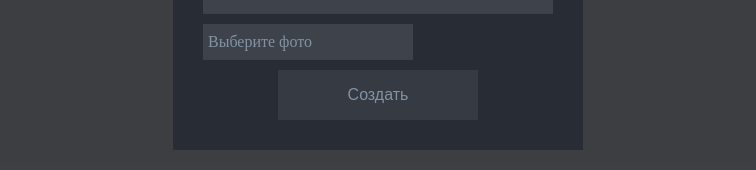
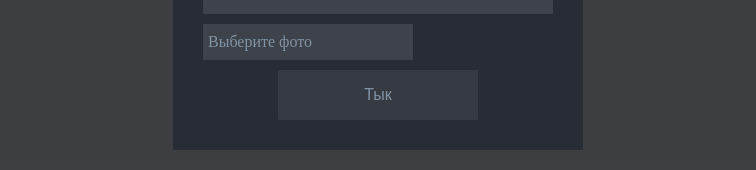
Before and after one commit to Sorati/obsinv, a React (Create React App) app: page /Add in a window 1280 px wide. Shown: the part 601-771 px from the top of the page, without its empty margins (262-1018 px from the left). Built offline with nearby package versions, Linux system fonts and the light colour scheme.

Commit message:
get properties to person

```diff
--- a/src/components/ItemList/ItemList.jsx
+++ b/src/components/ItemList/ItemList.jsx
@@ -12,14 +12,16 @@ const ItemList = (props) => {
         let items = [];
         for (let type in list) {
             const listElement = list[type];
-            if (type !== 'person') {
+            if (type === 'person') {
                 for (let item of listElement) {
                     // console.log(type)
                     items.push(
                         <Item
                             type={`${item.type}`}
-                            name={`${item.user}`}
-                            inventory={`${item.inventory}`}
+                            // name={`${item.user}`}
+                            name={`${item.fullName}`} //person
+                            // inventory={`${item.inventory}`}
+                            inventory={`${item.location}`} //person
                             key={`${type}${item.id}`}
                         />
                     )
--- a/src/components/modalAddItems/ModalAddItems.jsx
+++ b/src/components/modalAddItems/ModalAddItems.jsx
@@ -6,6 +6,7 @@ class ModalAddItems extends React.PureComponent {
     constructor(props) {
         super(props);
         this.data = props.date.data;
+        this.getForm = React.createRef();
         this.state = {
             typeItems: ''
         }
@@ -19,13 +20,59 @@ class ModalAddItems extends React.PureComponent {
         return list
     }
 
+    _isEmpty(valueStr) {
+        if (valueStr.length > 0) {
+            return valueStr
+        } else {
+            return '---'
+        }
+    }
+    _addNewPerson() {
+        let form = this.getForm.current;
+        let newItem = [];
+        for (let property of form.querySelectorAll('input')) {
+            switch (property.type) {
+                case 'checkbox':
+                    newItem.push(property.checked);
+                    break;
+                case  'file': {
+                    let valueFile = typeof property.files[0] === 'undefined';
+                    newItem.push(valueFile ? 'ᐈ Изображение отсутствует' : property.files[0].name)
+                }
+                    break;
+                case 'text':
+                    newItem.push(this._isEmpty(property.value));
+                    // if (property.value.length > 0) {
+                    //     newItem.push(property.value);
+                    // } else {
+                    //     newItem.push('---')
+                    // }
+                    break;
+            }
+        }
+        let textarea = form.querySelector('textarea');
+
+        newItem.push(this._isEmpty(textarea.value));
+
+        // if (textarea.value.length > 0) {
+        //     newItem.push(textarea.value)
+        // } else {
+        //     newItem.push('---')
+        // }
+        console.log(newItem);
+    }
+
+    componentDidMount() {
+
+    }
+
     render() {
         return (
             <div className={style.outsude}>
                 <div className={style.window}>
                     <NavLink className={style.btnClose} to={'/'}>X</NavLink>
                     <div className={style.content}>
-                        <form action="POST" onSubmit={(evn) => {
+                        <form ref={this.getForm} action="POST" onSubmit={(evn) => {
                             evn.preventDefault()
                         }}>
 
@@ -49,10 +96,12 @@ class ModalAddItems extends React.PureComponent {
                                                  placeholder={'Описание'}></textarea></label>
                                 <input type="file" name="file" id="file" className={style.inputfile}/>
                                 <label htmlFor="file">Выберите фото</label>
-                                <button onSubmit={(evn) => {
+                                {/*<button onSubmit={(evn) => {
                                     evn.preventDefault()
                                 }}>Создать
-                                </button>
+                                </button>*/}
+
+                                <button onClick={this._addNewPerson.bind(this)}>Тык</button>
                             </div>
                         </form>
                     </div>
--- a/src/mocks/state.js
+++ b/src/mocks/state.js
@@ -201,7 +201,8 @@ const data = {
             HeadOfDepartment: false,
             photo: '-',
             location: '203',
-            department: 'Научно просветительский отдел'
+            department: 'Научно просветительский отдел',
+            description: ''
         },
         {
             id: 2,
@@ -211,7 +212,8 @@ const data = {
             HeadOfDepartment: true,
             photo: '-',
             location: '401',
-            department: 'Издательский полиграфический сектор'
+            department: 'Издательский полиграфический сектор',
+            description: ''
         },
         {
             id: 3,
@@ -221,7 +223,8 @@ const data = {
             HeadOfDepartment: false,
             photo: '-',
             location: '404',
-            department: 'Отдел научно исследовательской работы'
+            department: 'Отдел научно исследовательской работы',
+            description: ''
         }
     ]
 }
```
